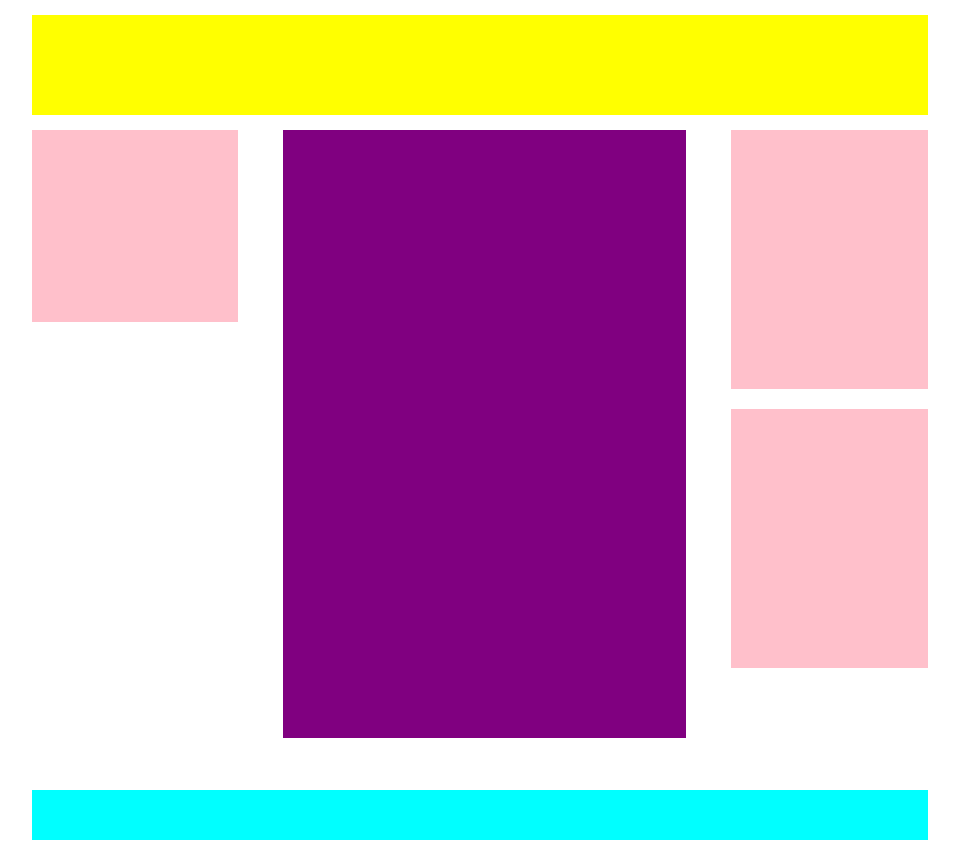
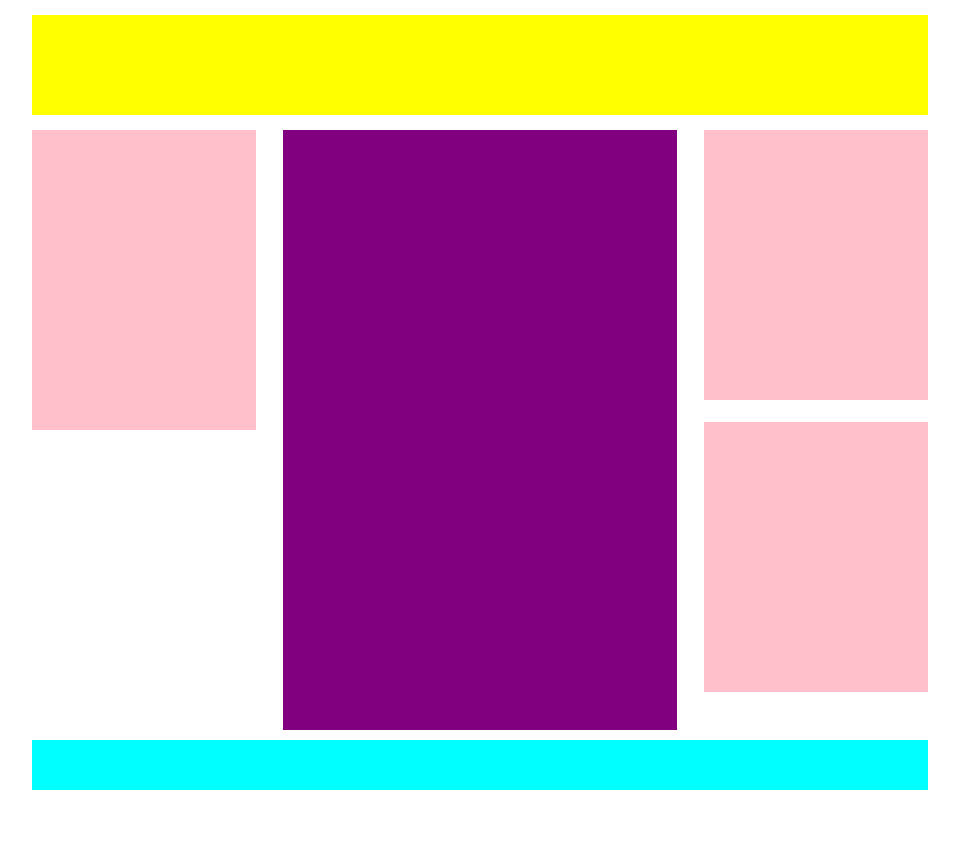
Before and after one commit to denniolimpio/htmlcss-struttura-wp, a plain HTML site: page index.html in a window 1280 px wide. Shown: the whole page, without its empty margins (160-1119 px from the left). After the commit the page ends 800 px from the top, so only its background shows below. Drawn offline with Linux system fonts and the light colour scheme.

Commit message:
ho eliminato il vh dal main e impostato le altezze delle colonne in pixel

```diff
--- a/css/style.css
+++ b/css/style.css
@@ -11,6 +11,7 @@
 /* contenitore generale */
 .wrapper {
   width: 70%;
+
   margin: auto;
 }
 /* fine contenitore generale */
@@ -28,10 +29,7 @@ header {
 
 /* inizio main rule*/
 main {
-  height: 80vh;
-  width: 100%;
-  margin-bottom: 20px;
-  overflow: hidden;
+  margin-bottom: 10px;
 
 }
 
@@ -44,8 +42,8 @@ main::after{
 
 /* colonna sinistra */
 main div.col.left {
-  width: 23%;
-  height: 30%;
+  width: 25%;
+  height: 300px;
   background: pink;
   float: left;
 }
@@ -53,20 +51,20 @@ main div.col.left {
 
 /* colonna centrale */
 main div.col.center {
-  width: 45%;
-  height: 95%;
+  width: 44%;
+  height: 600px;;
   background: purple;
   float: left;
-  margin-left: 5%;
+  margin: 0 3%;
 }
 /* fine colonna centrale */
 
 /* colonna destra */
 div.col.right{
-  width: 22%;
-  height: 90%;
+  width: 25%;
+  height: 600px;
   float: left;
-  margin-left: 5%;
+
 }
 /* fine colonna destra */
 
```
Also changed, not shown: 1 other file.
